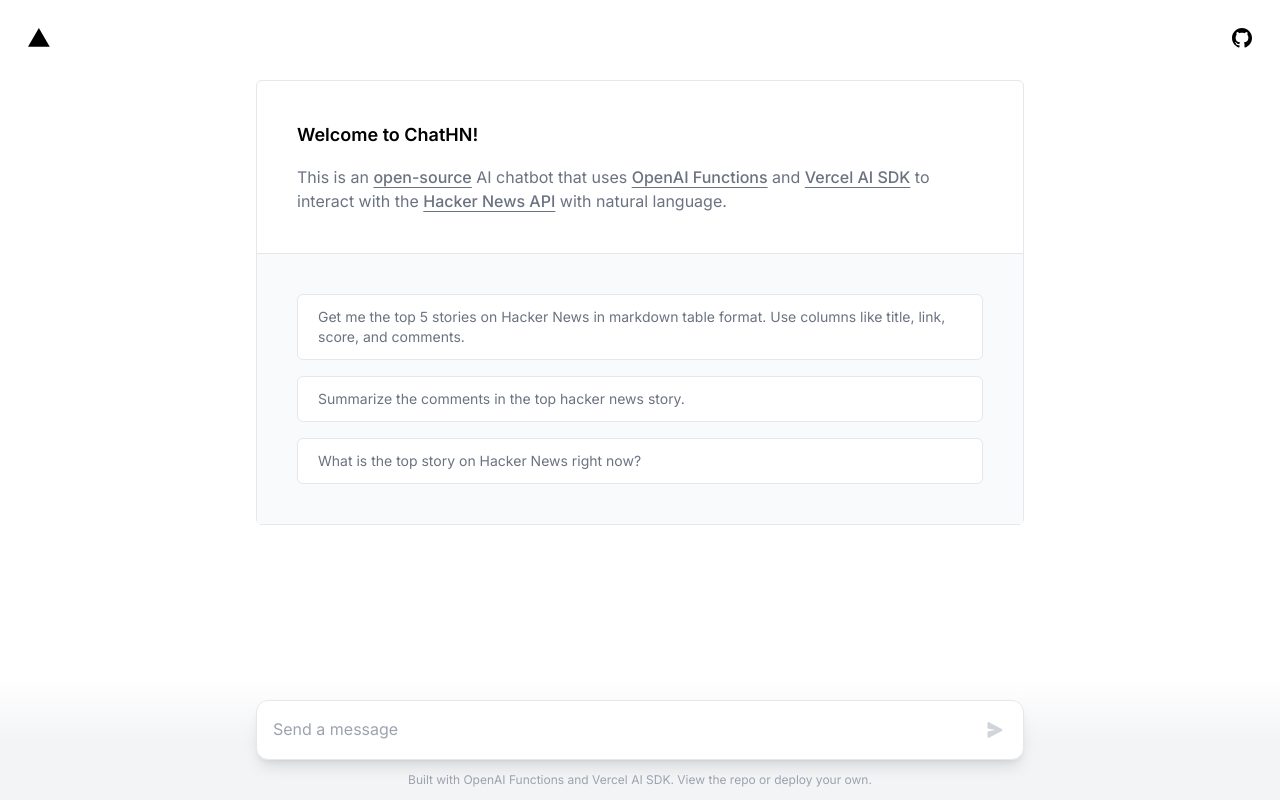
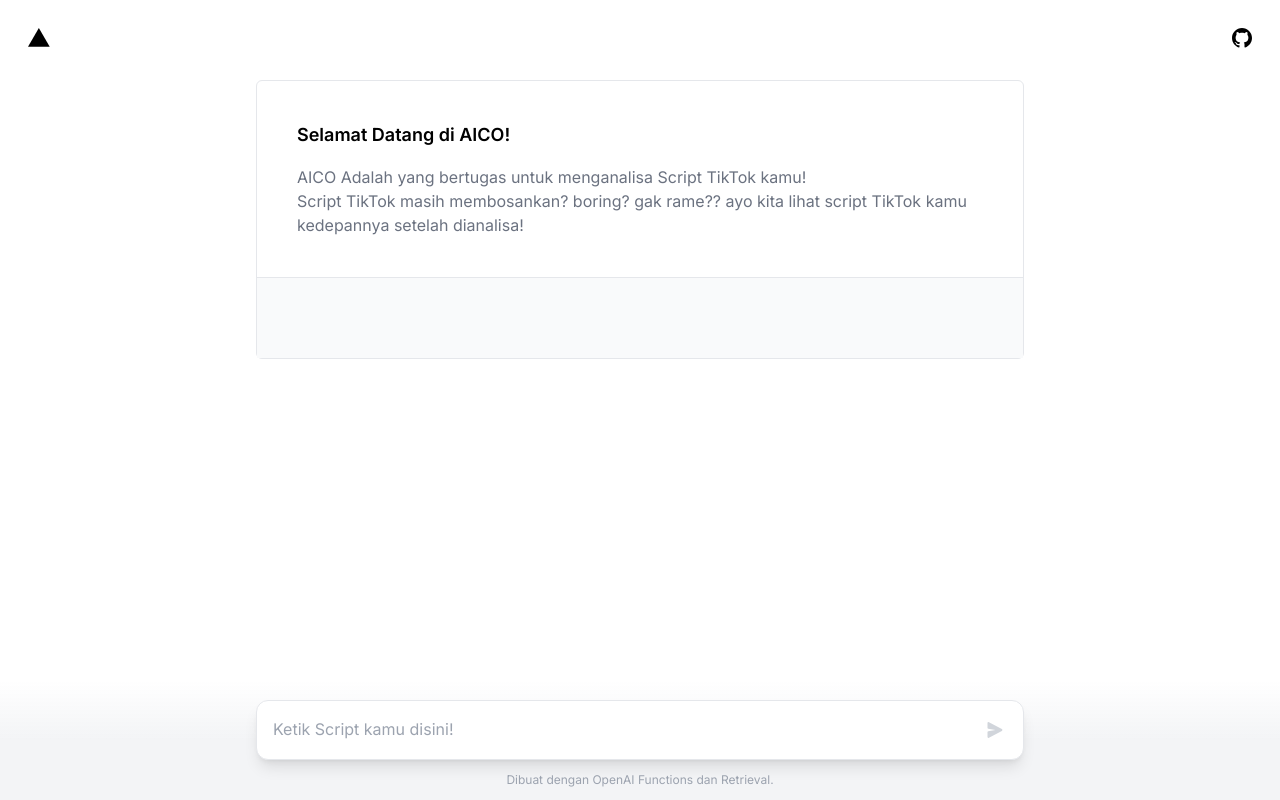
Before and after one commit to Y0EL/aicomainservice, a Next.js app: page / in a window 1280 px wide. Built offline with nearby package versions, Linux system fonts and the light colour scheme.

Commit message:
Update page.tsx

```diff
--- a/app/page.tsx
+++ b/app/page.tsx
@@ -11,10 +11,7 @@ import remarkGfm from "remark-gfm";
 import Textarea from "react-textarea-autosize";
 import { toast } from "sonner";
 
-const examples = [
-  "Get me the top 5 stories on Hacker News in markdown table format. Use columns like title, link, score, and comments.",
-  "Summarize the comments in the top hacker news story.",
-  "What is the top story on Hacker News right now?",
+const examples: string[] = [
 ];
 
 export default function Chat() {
@@ -24,15 +21,15 @@ export default function Chat() {
   const { messages, input, setInput, handleSubmit, isLoading } = useChat({
     onResponse: (response) => {
       if (response.status === 429) {
-        toast.error("You have reached your request limit for the day.");
-        va.track("Rate limited");
+        toast.error("Maaf kamu kehabisan quota Analisis untuk hari ini!.");
+        va.track("Analisa Terbatas!");
         return;
       } else {
-        va.track("Chat initiated");
+        va.track("Analisis di Inisiasi");
       }
     },
     onError: (error) => {
-      va.track("Chat errored", {
+      va.track("Chat mengalami error", {
         input,
         error: error.message,
       });
@@ -45,14 +42,14 @@ export default function Chat() {
     <main className="flex flex-col items-center justify-between pb-40">
       <div className="absolute top-5 hidden w-full justify-between px-5 sm:flex">
         <a
-          href="/deploy"
+          href="https://aico.site/"
           target="_blank"
           className="rounded-lg p-2 transition-colors duration-200 hover:bg-stone-100 sm:bottom-auto"
         >
           <VercelIcon />
         </a>
         <a
-          href="/github"
+          href="https://instagram.com/aico.community"
           target="_blank"
           className="rounded-lg p-2 transition-colors duration-200 hover:bg-stone-100 sm:bottom-auto"
         >
@@ -100,46 +97,13 @@ export default function Chat() {
         <div className="border-gray-200sm:mx-0 mx-5 mt-20 max-w-screen-md rounded-md border sm:w-full">
           <div className="flex flex-col space-y-4 p-7 sm:p-10">
             <h1 className="text-lg font-semibold text-black">
-              Welcome to ChatHN!
+              Selamat Datang di AICO!
             </h1>
             <p className="text-gray-500">
-              This is an{" "}
-              <a
-                href="https://github.com/steven-tey/chathn"
-                target="_blank"
-                rel="noopener noreferrer"
-                className="font-medium underline underline-offset-4 transition-colors hover:text-black"
-              >
-                open-source
-              </a>{" "}
-              AI chatbot that uses{" "}
-              <a
-                href="https://platform.openai.com/docs/guides/gpt/function-calling"
-                target="_blank"
-                rel="noopener noreferrer"
-                className="font-medium underline underline-offset-4 transition-colors hover:text-black"
-              >
-                OpenAI Functions
-              </a>{" "}
-              and{" "}
-              <a
-                href="https://sdk.vercel.ai/docs"
-                target="_blank"
-                rel="noopener noreferrer"
-                className="font-medium underline underline-offset-4 transition-colors hover:text-black"
-              >
-                Vercel AI SDK
-              </a>{" "}
-              to interact with the{" "}
-              <a
-                href="https://github.com/HackerNews/API"
-                target="_blank"
-                rel="noopener noreferrer"
-                className="font-medium underline underline-offset-4 transition-colors hover:text-black"
-              >
-                Hacker News API
-              </a>{" "}
-              with natural language.
+              AICO Adalah{" "}
+              yang bertugas untuk menganalisa Script TikTok kamu!<br></br>
+              Script TikTok masih membosankan? boring? gak rame?? ayo kita lihat script TikTok kamu kedepannya setelah dianalisa!{" "}
+              {" "}
             </p>
           </div>
           <div className="flex flex-col space-y-4 border-t border-gray-200 bg-gray-50 p-7 sm:p-10">
@@ -170,7 +134,7 @@ export default function Chat() {
             required
             rows={1}
             autoFocus
-            placeholder="Send a message"
+            placeholder="Ketik Script kamu disini!"
             value={input}
             onChange={(e) => setInput(e.target.value)}
             onKeyDown={(e) => {
@@ -204,7 +168,7 @@ export default function Chat() {
           </button>
         </form>
         <p className="text-center text-xs text-gray-400">
-          Built with{" "}
+          Dibuat dengan{" "}
           <a
             href="https://platform.openai.com/docs/guides/gpt/function-calling"
             target="_blank"
@@ -213,34 +177,23 @@ export default function Chat() {
           >
             OpenAI Functions
           </a>{" "}
-          and{" "}
+          dan{" "}
           <a
-            href="https://sdk.vercel.ai/docs"
+            href="https://platform.openai.com/docs/assistants/tools/knowledge-retrieval"
             target="_blank"
             rel="noopener noreferrer"
             className="transition-colors hover:text-black"
           >
-            Vercel AI SDK
+            Retrieval
           </a>
           .{" "}
           <a
-            href="https://github.com/steven-tey/chathn"
+            href="https://instagram.com/aico.community"
             target="_blank"
             rel="noopener noreferrer"
             className="transition-colors hover:text-black"
           >
-            View the repo
           </a>{" "}
-          or{" "}
-          <a
-            href="https://vercel.com/templates/next.js/chathn"
-            target="_blank"
-            rel="noopener noreferrer"
-            className="transition-colors hover:text-black"
-          >
-            deploy your own
-          </a>
-          .
         </p>
       </div>
     </main>
```
